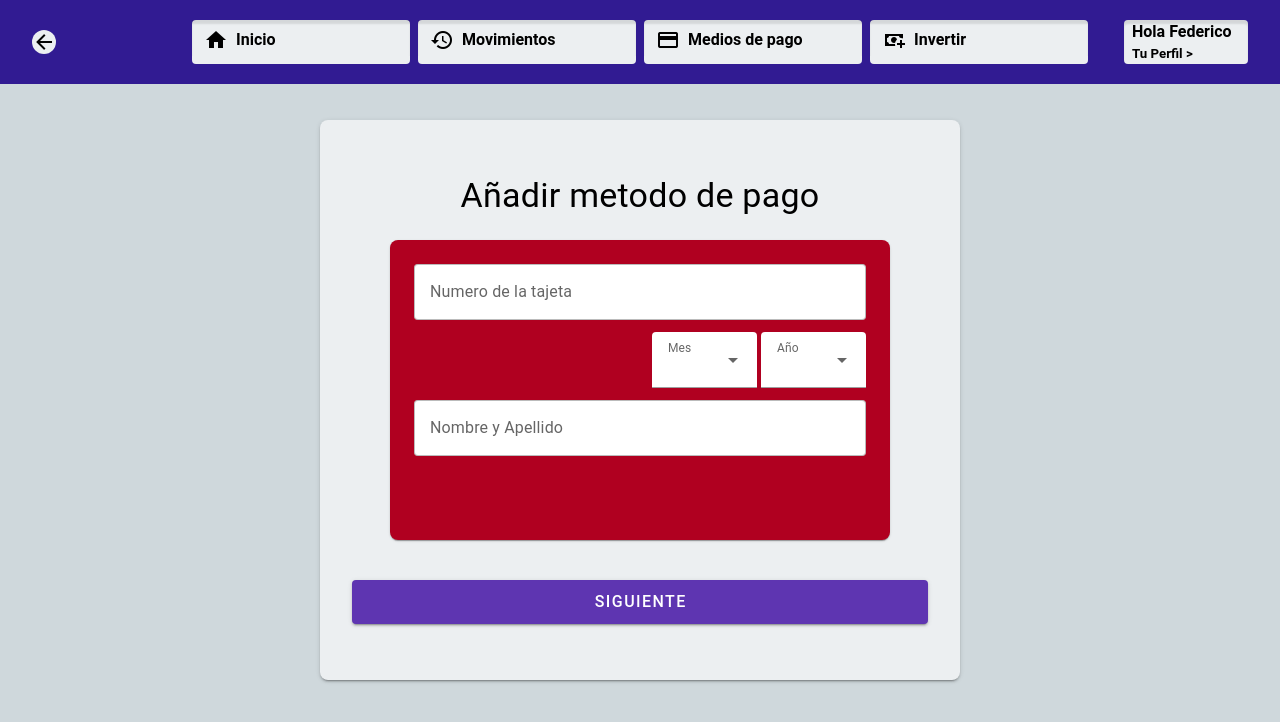
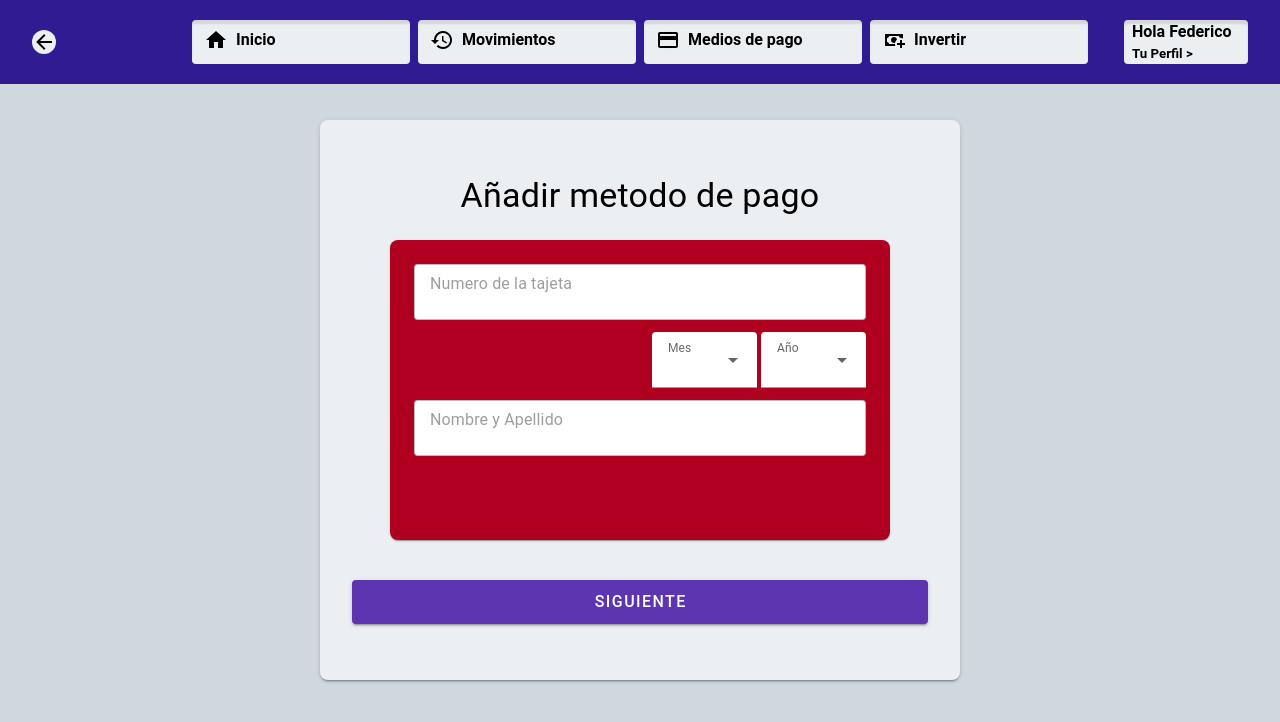
Before and after one commit to jicanta/HCI-Web, a Vue app in the folder HCI-Web/: page /add-payment-method in a window 1280 px wide. Shown: the top 722 px of the page. Built offline with nearby package versions, Linux system fonts and the light colour scheme.

Commit message:
los label de la tarjeta los converti en placeholder

```diff
--- a/HCI-Web/src/pages/AddPaymentMethodPage.vue
+++ b/HCI-Web/src/pages/AddPaymentMethodPage.vue
@@ -54,7 +54,7 @@
                 <v-form @submit.prevent="handleNext" v-if="step === 1">
                   <div class="input-container mb-4">
                     <v-text-field
-                      label="Numero de la tajeta"
+                      placeholder="Numero de la tajeta"
                       v-model="cardNumber"
                       variant="outlined"
                       class="input-field"
@@ -92,7 +92,7 @@
                   </v-row>
                   <div class="input-container mb-4">
                     <v-text-field
-                      label="Nombre y Apellido"
+                      placeholder="Nombre y Apellido"
                       v-model="cardholderName"
                       variant="outlined"
                       class="input-field"
@@ -113,7 +113,7 @@
                       <v-col cols="4">
                         <div class="input-container mb-4">
                           <v-text-field
-                            label="CVV"
+                            placeholder="CVV"
                             v-model="cvv"
                             variant="outlined"
                             class="input-field"
```
